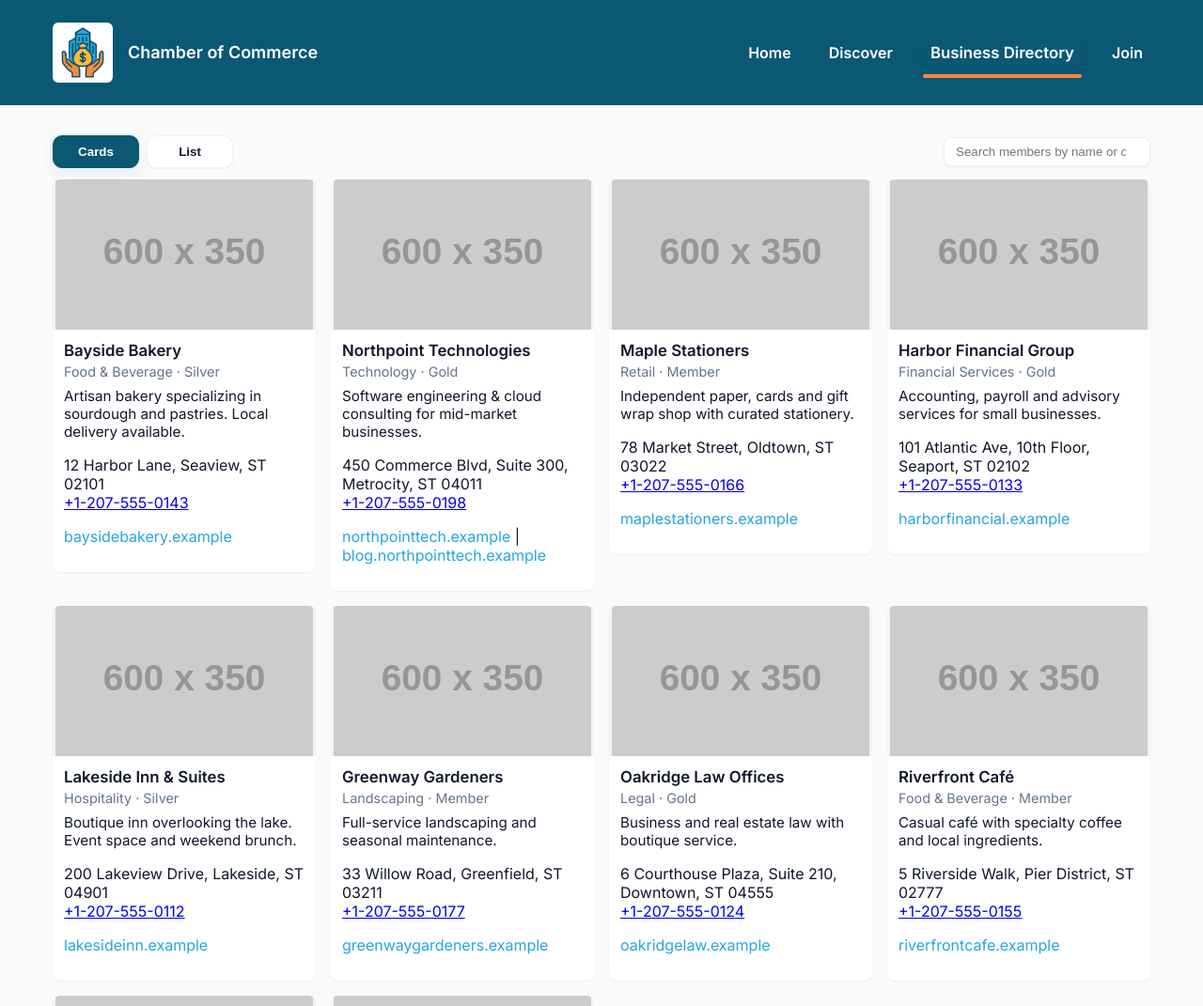
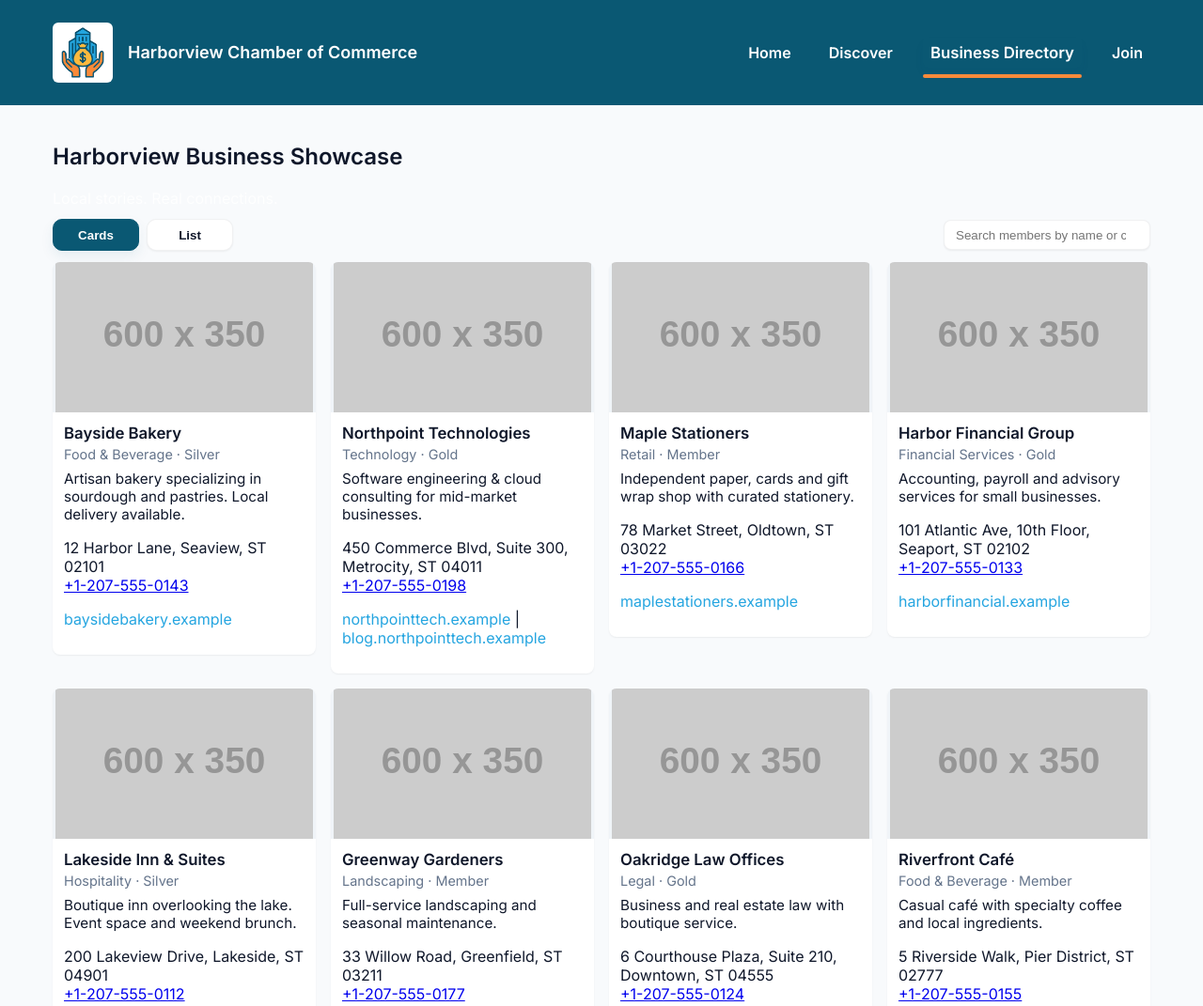
Before and after one commit to rafeleduardo/wdd231, a plain HTML site: page chamber/directory.html in a window 1280 px wide. Shown: the top 1071 px of the page at 94% size. Drawn offline with Linux system fonts and the light colour scheme; placeholder pictures from the web are drawn by us.

Commit message:
Change organization name

```diff
--- a/chamber/directory.html
+++ b/chamber/directory.html
@@ -3,15 +3,15 @@
 <head>
     <meta charset="utf-8">
     <meta name="viewport" content="width=device-width, initial-scale=1">
-    <title>Chamber - Directory</title>
-    <meta name="description" content="Directory - Chamber of Commerce">
+    <title>Harborview Chamber of Commerce - Directory</title>
+    <meta name="description" content="Directory - Harborview Chamber of Commerce — Where local businesses thrive.">
     <meta name="author" content="Rafael Parra">
 
     <!-- Open Graph / Facebook -->
-    <meta property="og:title" content="Chamber - Directory">
-    <meta property="og:description" content="Directory of Chamber members and local businesses.">
-    <meta property="og:image" content="https://your-github-username.github.io/wdd231/chamber/images/chamber-logo.png">
-    <meta property="og:url" content="https://your-github-username.github.io/wdd231/chamber/directory.html">
+    <meta property="og:title" content="Harborview Chamber of Commerce - Directory">
+    <meta property="og:description" content="Directory of Harborview Chamber of Commerce members and local businesses — Where local businesses thrive.">
+    <meta property="og:image" content="https://rafeleduardo.github.io/wdd231/chamber/images/chamber-logo.png">
+    <meta property="og:url" content="https://rafeleduardo.github.io/wdd231/chamber/directory.html">
     <meta property="og:type" content="website">
 
     <!-- Favicon -->
@@ -31,7 +31,7 @@
                     <img class="logo" src="images/chamber-logo.png" alt="Chamber logo">
                 </a>
                 <div class="brand-text">
-                    <h1 class="site-title">Chamber of Commerce</h1>
+                    <h1 class="site-title">Harborview Chamber of Commerce</h1>
                 </div>
             </div>
 
@@ -56,6 +56,14 @@
 </header>
 
 <main>
+    <!-- Directory page title (creative, not descriptive of actions) -->
+    <section class="directory-header">
+        <div class="header-box" style="max-width:var(--container-width);margin:0.5rem auto;padding:0 1rem;">
+            <h2 class="directory-title">Harborview Business Showcase</h2>
+            <p class="directory-subtitle muted">Local stories. Real connections.</p>
+        </div>
+    </section>
+
     <section class="directory-controls" aria-label="Directory controls">
         <div class="controls-inner">
             <div class="view-toggle" role="tablist" aria-label="View toggle">
@@ -74,7 +82,7 @@
 <footer>
     <div class="footer-inner">
         <div class="footer-col footer-org">
-            <strong>Chamber of Commerce</strong>
+            <strong>Harborview Chamber of Commerce</strong>
             <address>
                 123 Main Street<br>
                 Anytown, ST 12345<br>
@@ -95,7 +103,7 @@
         <div class="footer-col footer-meta">
             <p class="muted">WDD231 Class Project</p>
             <p class="muted">Rafael Parra</p>
-            <p class="muted">&copy; Chamber of Commerce <span id="currentyear"></span></p>
+            <p class="muted">&copy; Harborview Chamber of Commerce <span id="currentyear"></span></p>
             <p class="muted">Last modified: <span id="lastModified"></span></p>
         </div>
     </div>
```
